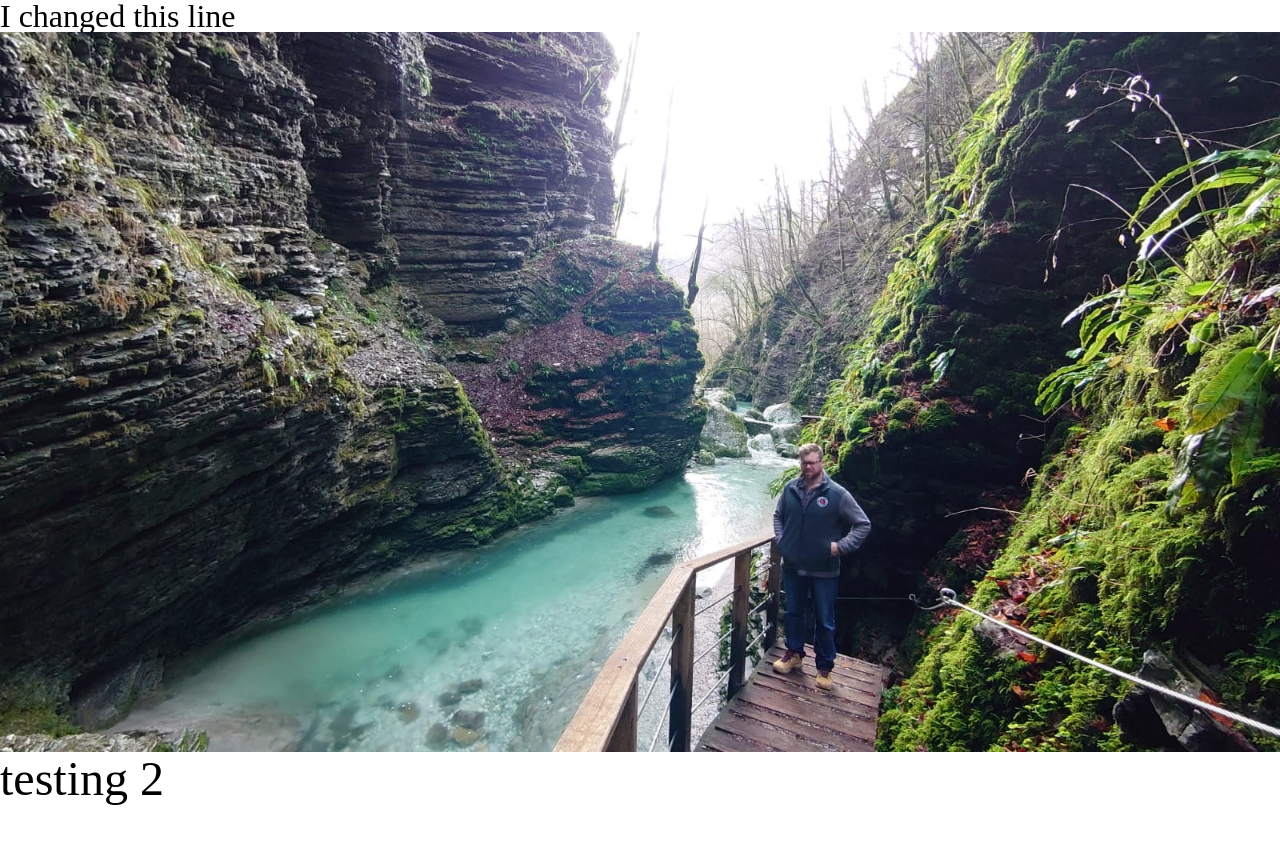
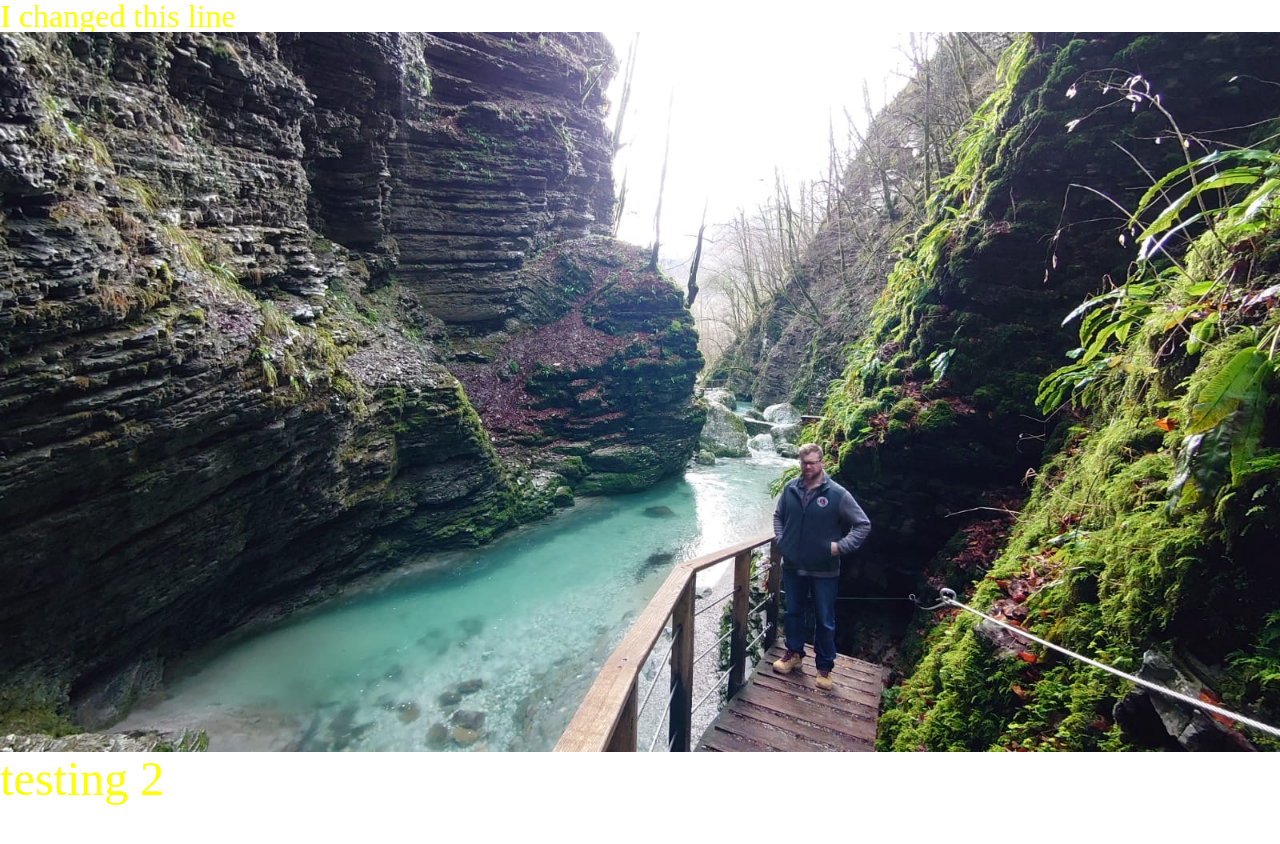
Before and after one commit to gm61091/test-repo, a plain HTML site: page index.html in a window 1280 px wide. Shown: the top 844 px of the page. Drawn offline with Linux system fonts and the light colour scheme.

Commit message:
uncommented yellow

```diff
--- a/index.html
+++ b/index.html
@@ -6,7 +6,7 @@
         <style>
             h1{
                font-size: 2em;
-               /*color:yellow;*/
+               color:yellow;
             }
             img{
                 max-width: 100%
```
